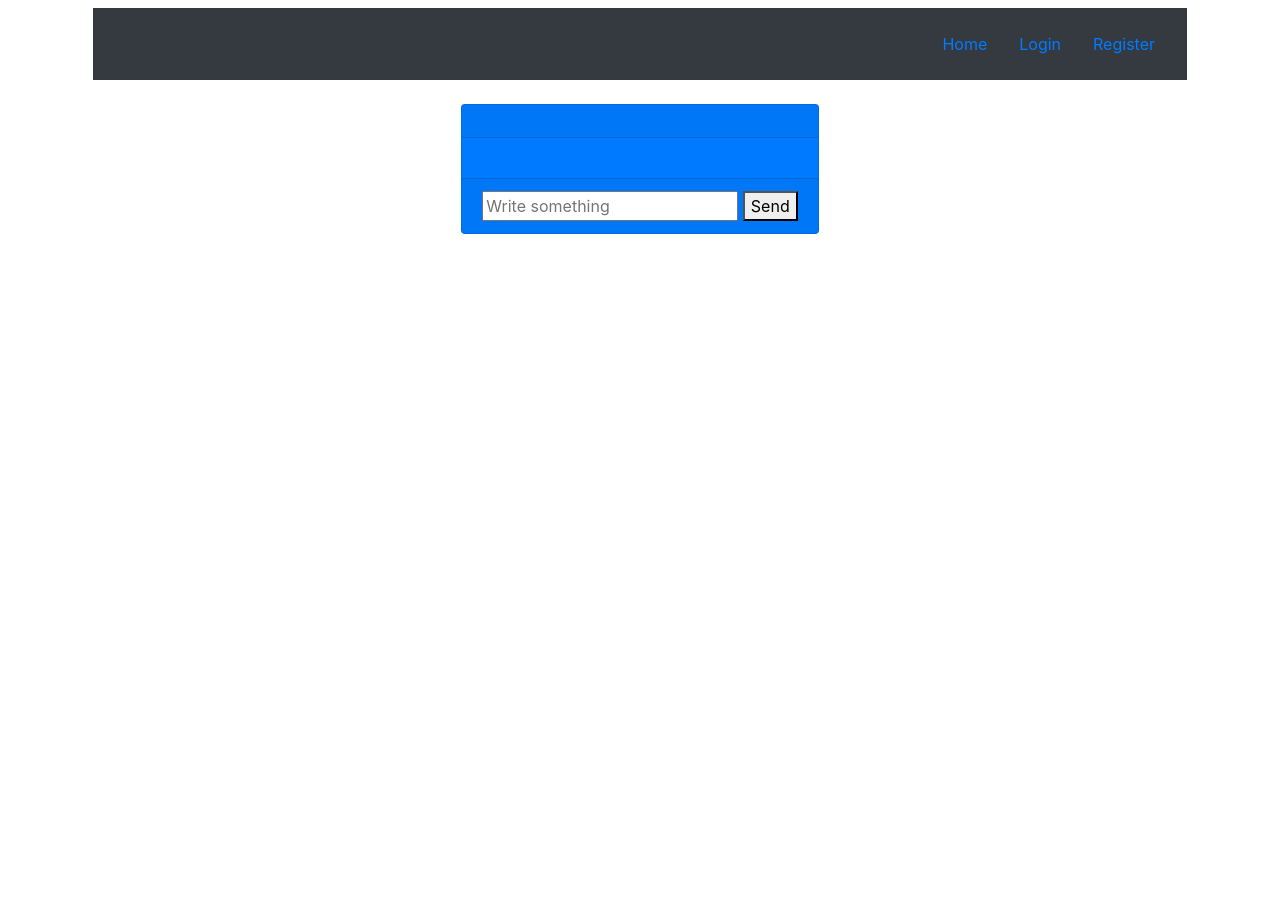
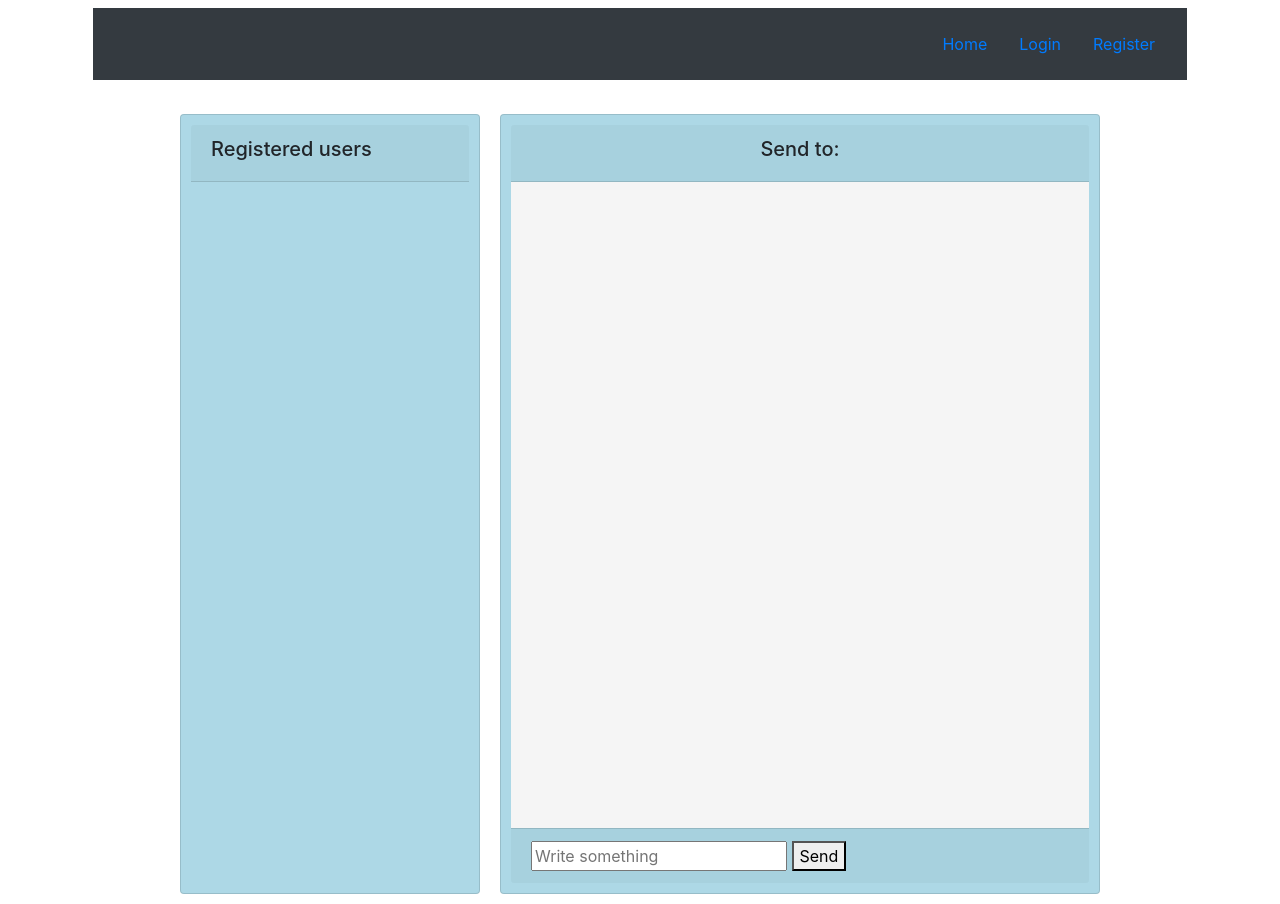
Before and after one commit to md-anjarul-islam/LiveChatApp, a website: page public/index.html at #!/chatroom in a window 1280 px wide. Before the commit the page ends 800 px from the top, so only its background shows below. Drawn offline with nearby package versions, Linux system fonts and the light colour scheme; some packages are replaced by stand-ins of ours; no server answers.

Commit message:
Develop a good user interface with css
-- develop good user interface

```diff
--- a/public/views/chatView.html
+++ b/public/views/chatView.html
@@ -1,8 +1,23 @@
-<div class="bg-primary card">
+<div style="display: flex; height: 800px;">
+    <div class="card" style="width: 300px; margin:10px; padding:10px; background-color: lightblue;">
         <div class="card-header">
-        <h5 style="text-align: center;"> {{user.name}} </h5>
+            <h5> Registered users </h5>
         </div>
-    <div class="card-body overflow-auto" style="max-height: 400px;">
+
+        <div class="card-body">
+            <ul class="list-group">
+                <li class="list-group-item" ng-repeat="user in allUser">
+                    {{user.name}}
+                </li>
+            </ul>
+        </div>
+    </div>
+
+    <div class="card" style="width: 600px; margin:10px; padding:10px; background-color: lightblue;">
+        <div class="card-header">
+            <h5 style="text-align: center;"> Send to: {{user.name}} </h5>
+        </div>
+        <div class="card-body overflow-auto" style="background-color: whitesmoke">
             <ul class="list-group">
                 <li class="list-group-item" ng-repeat="messageDetails in allMessage">
 
@@ -17,3 +32,4 @@
             <button ng-click="sendMessage()">Send</button>
         </div>
     </div>
+</div>
```
Lines whose indentation alone changed are shown as unchanged.
